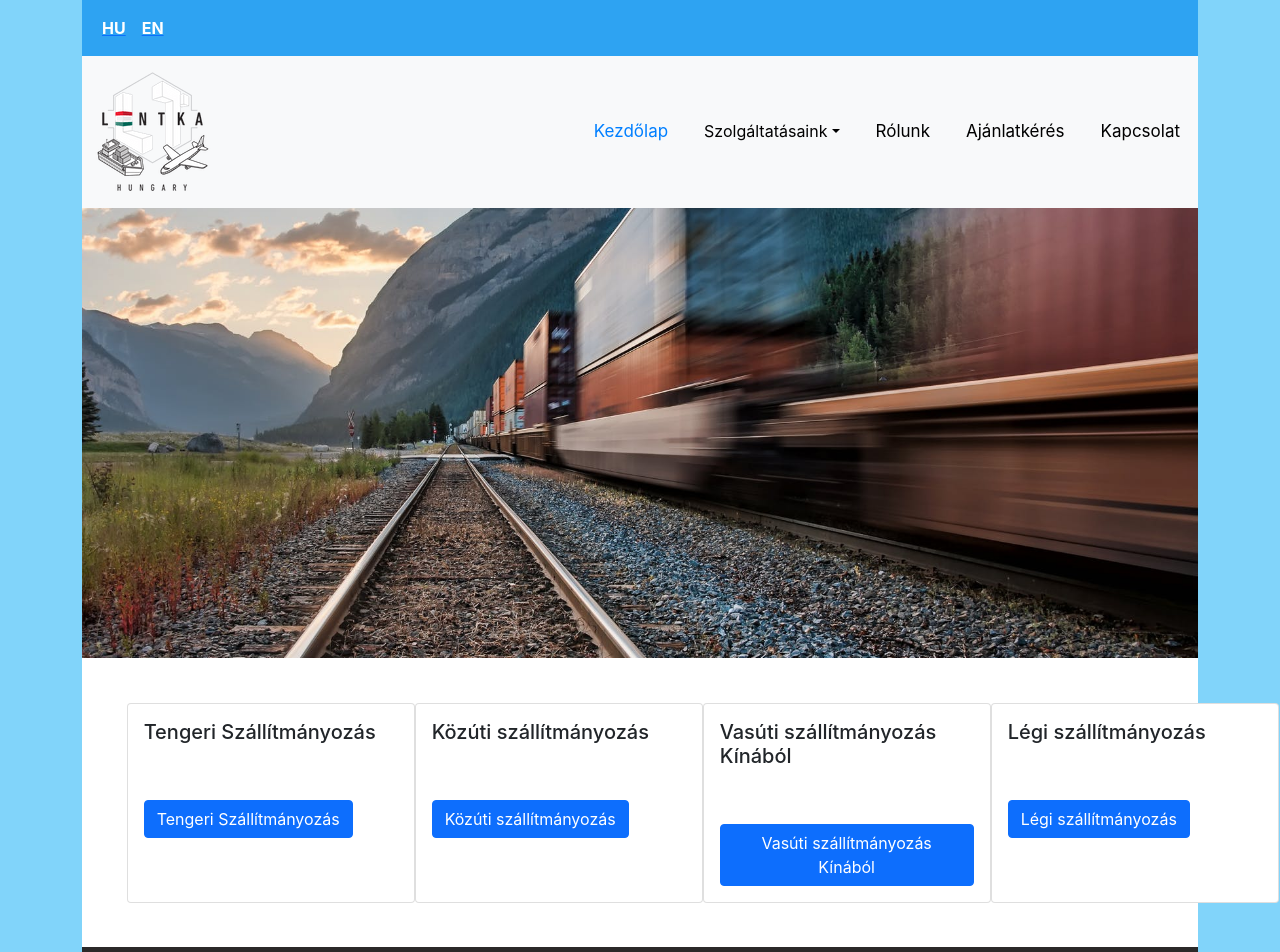
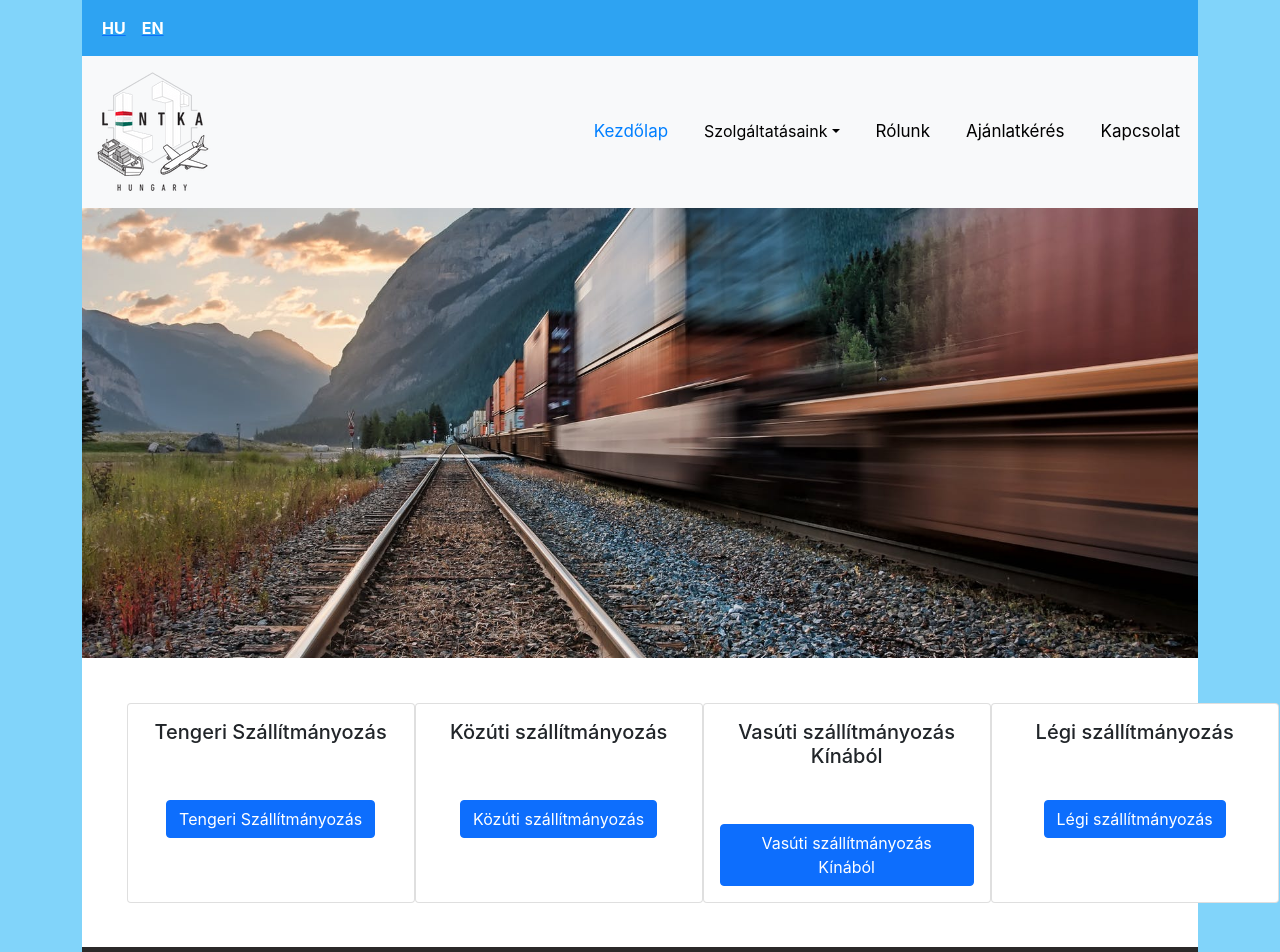
Before and after one commit to Graner007/lthungary, a React (Create React App) app: page /mainpage in a window 1280 px wide. Shown: the top 952 px of the page. Built offline with nearby package versions, Linux system fonts and the light colour scheme; grey boxes are pictures that could not be loaded.

Commit message:
center text in cards

```diff
--- a/src/components/mainpage/ServiceCard.js
+++ b/src/components/mainpage/ServiceCard.js
@@ -3,7 +3,7 @@ import { Link } from "react-router-dom";
 
 const Service = ({service, url}) => {
     return (
-        <div className="card" style={{width: "18rem"}}>
+        <div className="card" style={{width: "18rem", textAlign: "center"}}>
             <div className="card-body">
                 <h5 className="card-title">{service.title}</h5><br /><br />
                 <Link to={url} className="card-link btn btn-primary">{service.title}</Link>
```
